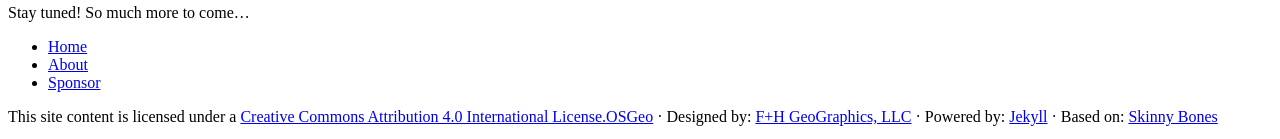
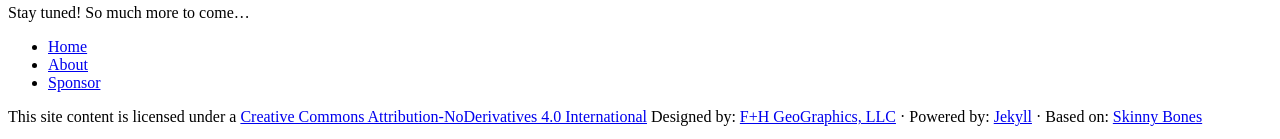
Before and after one commit to AvidGeo/foss4g2017-dev, a Jekyll site: the page built from schedule/index.md, in a window 1280 px wide. Shown: the part 1322-1461 px from the top of the page. Built offline with Jekyll 4.4.1, drawn with Linux system fonts in a browser that asks for light colours.

Commit message:
update content license

```diff
--- a/_includes/footer.html
+++ b/_includes/footer.html
@@ -7,7 +7,7 @@
         </ul>
     </nav>
     <!-- /.bottom-menu -->
-    <p class="copyright">This site content is licensed under a <a href="http://creativecommons.org/licenses/by/4.0/">Creative Commons Attribution 4.0 International License.</a ><a href="http://www.osgeo.org/">OSGeo</a> &middot; Designed by: <a href='http://www.fhgeographics.com/'>F+H GeoGraphics, LLC</a> &middot; Powered by: <a href="http://jekyllrb.com">Jekyll</a> &middot; Based on:
+    <p class="copyright">This site content is licensed under a <a href="https://creativecommons.org/licenses/by-nd/4.0/">Creative Commons Attribution-NoDerivatives 4.0 International</a > Designed by: <a href='http://www.fhgeographics.com/'>F+H GeoGraphics, LLC</a> &middot; Powered by: <a href="http://jekyllrb.com">Jekyll</a> &middot; Based on:
         <a href="http://mmistakes.github.io/skinny-bones-jekyll/"> Skinny Bones</a>
     </p>
 </footer>
```
